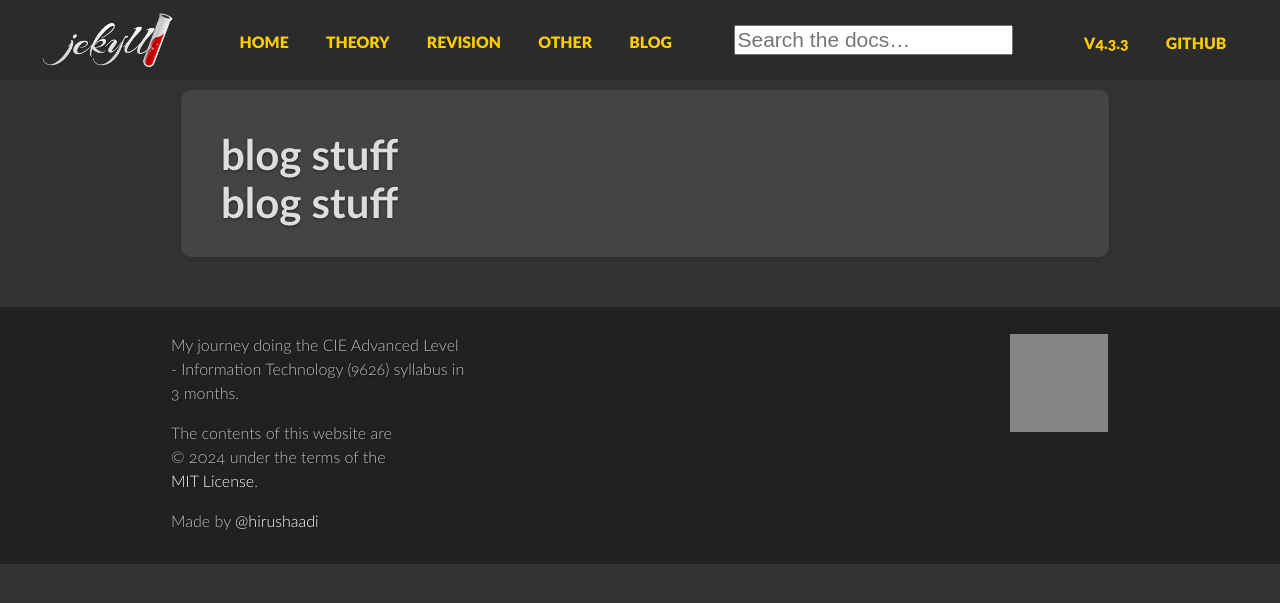
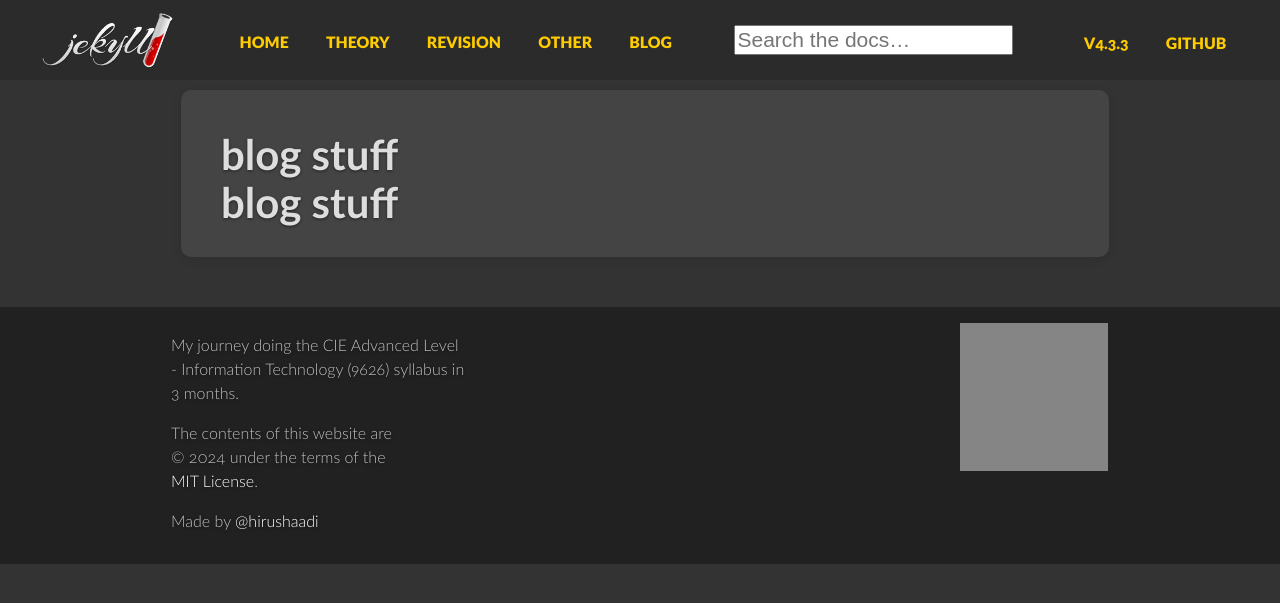
Before and after one commit to hirusha-adi/CIE-AL-IT-9626, a Jekyll site: the page built from blog/index.md, in a window 1280 px wide. Shown: the top 603 px of the page. Built offline with Jekyll 4.4.1, drawn with Linux system fonts in a browser that asks for light colours; our own code applies the rules of GitHub Pages for plain Markdown files; comment, search, counter and statistics services are not loaded; grey boxes are pictures that could not be loaded.

Commit message:
update url and add extra spacing for mobile view

```diff
--- a/_includes/footer.html
+++ b/_includes/footer.html
@@ -14,9 +14,9 @@
             </p>
         </div>
         <div class="unit two-thirds align-right center-on-mobiles">
-            <p>
-                <a href="https://github.com">
-                    <img src="https://avatars.githubusercontent.com/u/36286877?v=4" width="100" height="30"
+            <p style="margin-top: 5px; border-radius: 15px">
+                <a href="https://github.com/hirusha-adi">
+                    <img src="https://avatars.githubusercontent.com/u/36286877?v=4" width="150" height="150"
                         alt="GitHub • @hirushaadi Profile Picture">
                 </a>
             </p>
```
